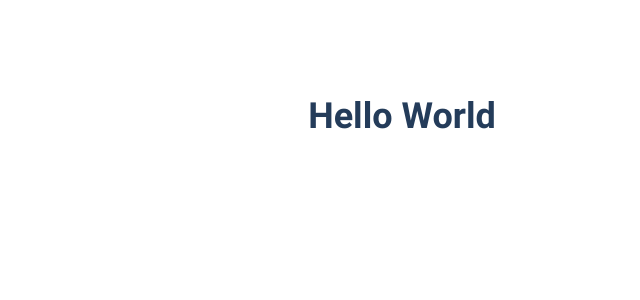
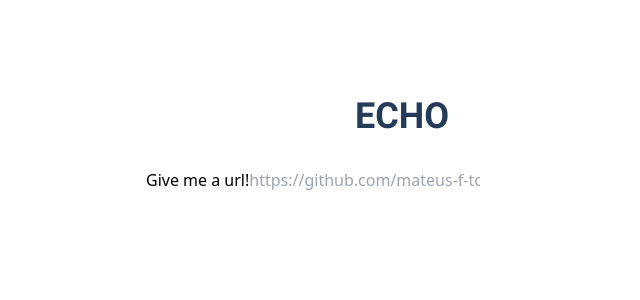
Before and after one commit to mateus-f-torres/echo, a React app: page / in a window 1280 px wide. Shown: the top 300 px of the page, without its empty margins (238-878 px from the left). Built offline with nearby package versions, Linux system fonts and the light colour scheme; a web font is replaced by a local one.

Commit message:
chore: save work in progress
REPLACE THIS COMMIT

```diff
--- a/src/components/App/App.tsx
+++ b/src/components/App/App.tsx
@@ -1,11 +1,35 @@
-import React from "react"
+import React, {FormEvent} from "react"
+
+interface Form extends HTMLFormElement {
+  url: HTMLInputElement
+}
 
 function App(): React.ReactElement {
+  const formRef = React.useRef<Form>(null)
+
+  function handleSubmit(event: FormEvent<HTMLFormElement>): void {
+    if (formRef.current === null) return
+    event.preventDefault()
+
+    const url = formRef.current.url.value
+    alert(url)
+
+    formRef.current.reset()
+  }
+
   return (
     <div className="max-w-lg mx-auto mt-24">
       <h1 className="font-body text-4xl font-bold text-regal-blue text-center">
-        Hello World
+        ECHO
       </h1>
+      <form ref={formRef} noValidate onSubmit={handleSubmit} className="mt-8">
+        <label htmlFor="url">Give me a url!</label>
+        <input
+          id="url"
+          type="text"
+          placeholder="https://github.com/mateus-f-torres/echo"
+        />
+      </form>
     </div>
   )
 }
```
